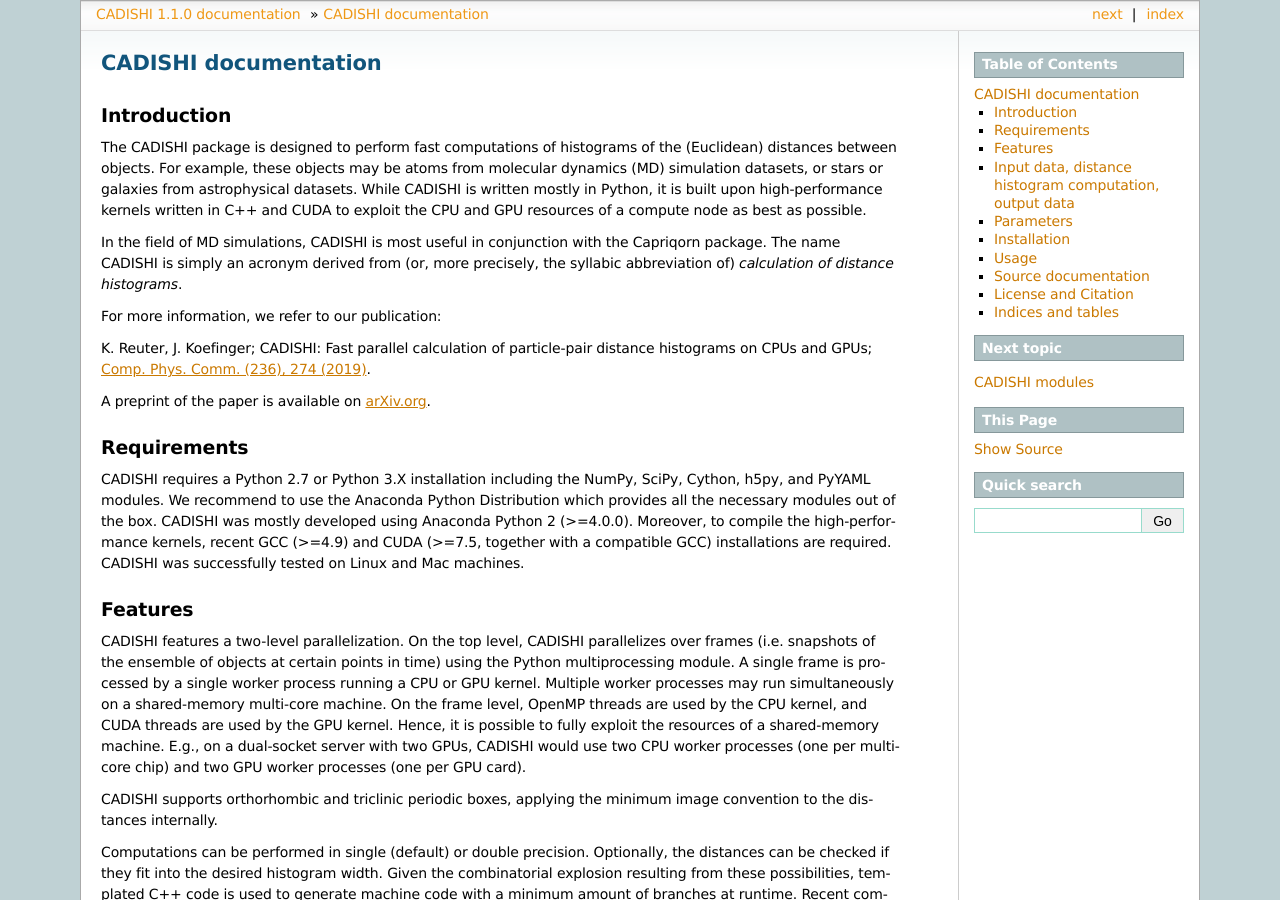
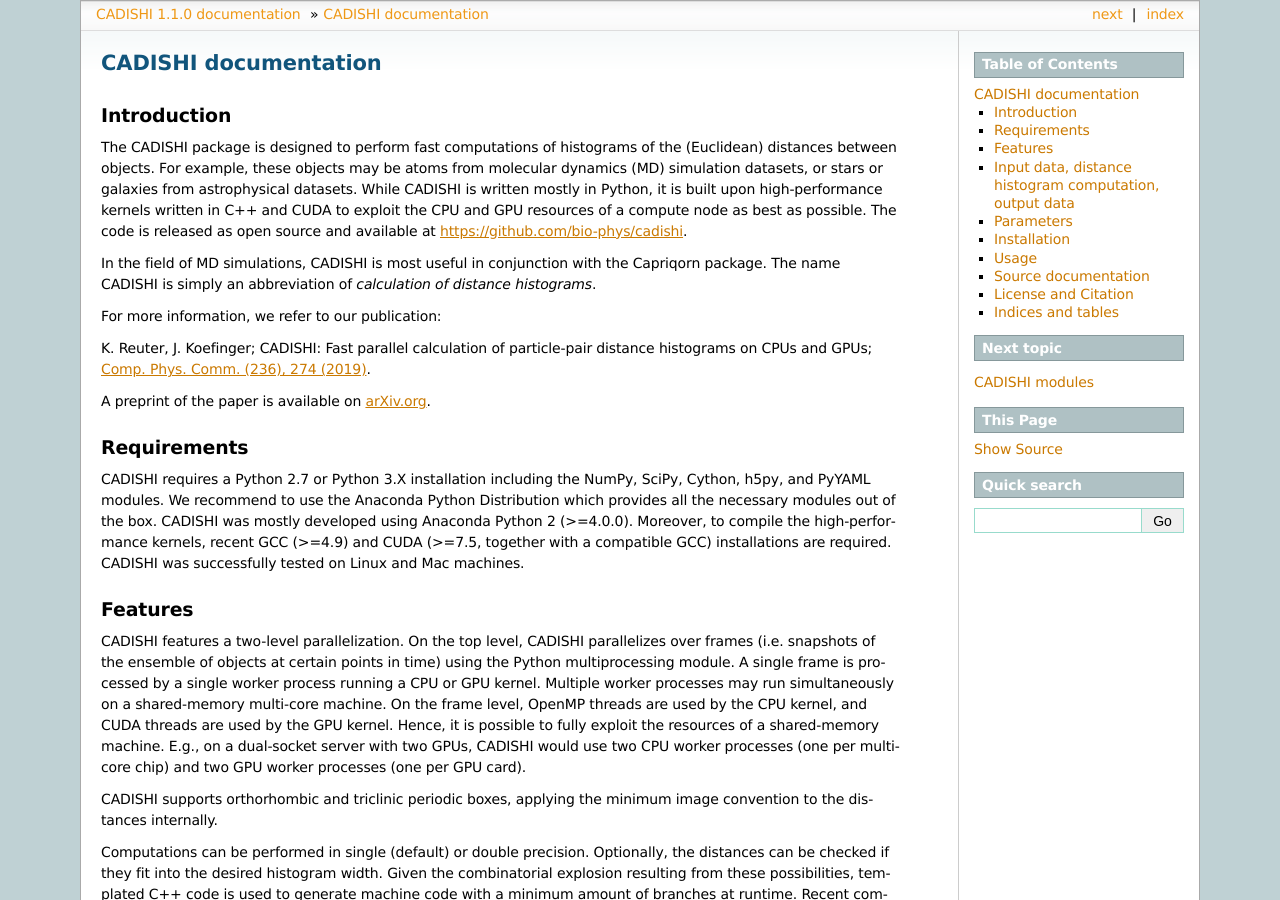
Before and after one commit to bio-phys/cadishi, a Sphinx documentation site: the page built from doc/index.rst, in a window 1280 px wide and 900 px high. Built offline with Sphinx 7.4.7, drawn with Linux system fonts in a browser that asks for light colours.

Commit message:
add github link

```diff
--- a/doc/html/_sources/index.rst.txt
+++ b/doc/html/_sources/index.rst.txt
@@ -10,10 +10,12 @@
 from astrophysical datasets. While CADISHI is written mostly in Python, it is
 built upon high-performance kernels written in C++ and CUDA to exploit the CPU
 and GPU resources of a compute node as best as possible.
+The code is released as open source and available at
+`https://github.com/bio-phys/cadishi <https://github.com/bio-phys/cadishi>`_.
 
 In the field of MD simulations, CADISHI is most useful in conjunction with the
-Capriqorn package. The name CADISHI is simply an acronym derived from (or, more
-precisely, the syllabic abbreviation of) *calculation of distance histograms*.
+Capriqorn package. The name CADISHI is simply an
+abbreviation of *calculation of distance histograms*.
 
 For more information, we refer to our publication:
 
--- a/doc/index.rst
+++ b/doc/index.rst
@@ -10,10 +10,12 @@
 from astrophysical datasets. While CADISHI is written mostly in Python, it is
 built upon high-performance kernels written in C++ and CUDA to exploit the CPU
 and GPU resources of a compute node as best as possible.
+The code is released as open source and available at
+`https://github.com/bio-phys/cadishi <https://github.com/bio-phys/cadishi>`_.
 
 In the field of MD simulations, CADISHI is most useful in conjunction with the
-Capriqorn package. The name CADISHI is simply an acronym derived from (or, more
-precisely, the syllabic abbreviation of) *calculation of distance histograms*.
+Capriqorn package. The name CADISHI is simply an
+abbreviation of *calculation of distance histograms*.
 
 For more information, we refer to our publication:
 
```
Also changed, not shown: doc/html/index.html (+5 -3 lines), doc/html/searchindex.js.
